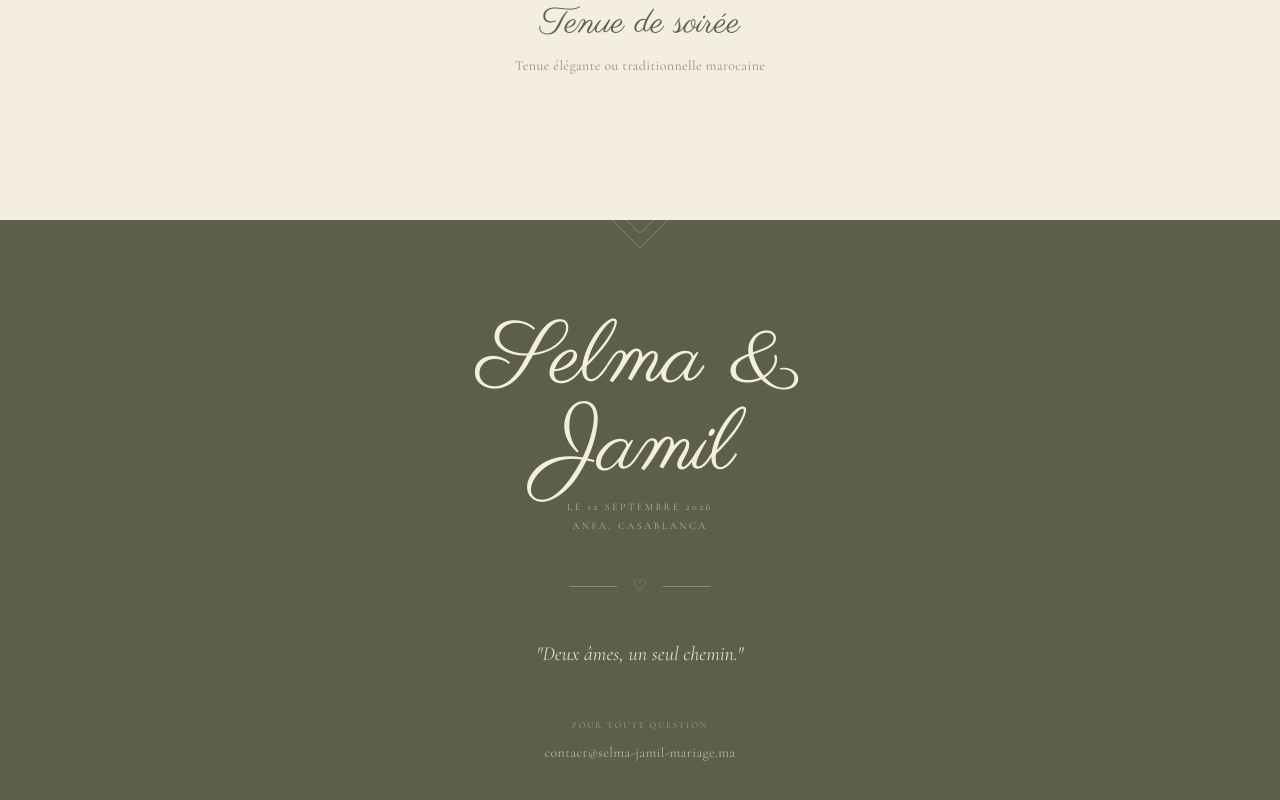
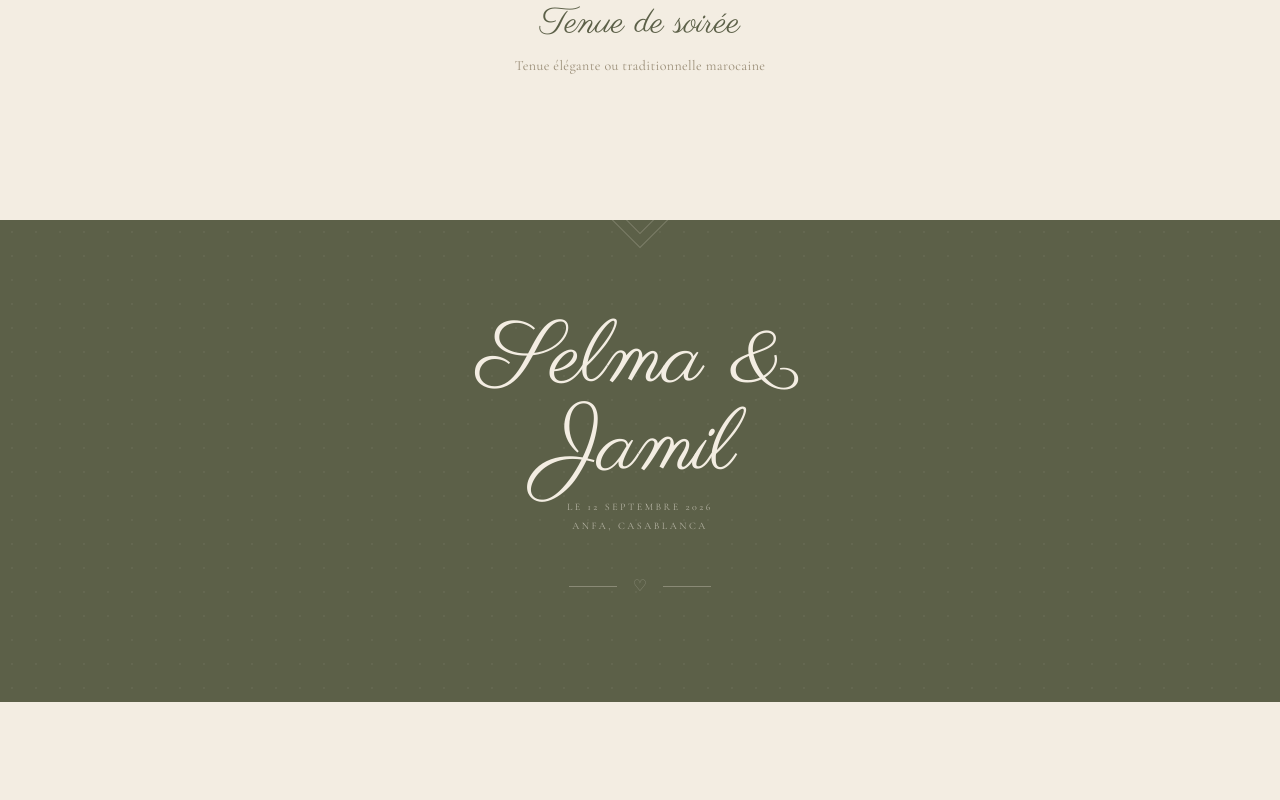
Before and after one commit to mehdibenabdallah6-hue/s-et-j, a React (Vite) app: page / in a window 1280 px wide. Shown: the part 6575-7375 px from the top of the page. After the commit the page ends 7277 px from the top, so only its background shows below. Built offline with nearby package versions, Linux system fonts and the light colour scheme.

Commit message:
content: remove quote and email address from footer

```diff
--- a/src/components/Footer.tsx
+++ b/src/components/Footer.tsx
@@ -57,25 +57,6 @@ export default function Footer() {
             <span className="block h-px w-12" style={{ backgroundColor: 'var(--color-wedding-bg)' }} />
           </div>
 
-          {/* Quote */}
-          <p
-            className="font-serif text-xl italic mb-12 leading-relaxed"
-            style={{ color: 'rgba(243,237,226,0.85)' }}
-          >
-            "Deux âmes, un seul chemin."
-          </p>
-
-          {/* Contact */}
-          <div className="font-serif" style={{ color: 'rgba(243,237,226,0.45)' }}>
-            <p className="uppercase tracking-[0.2em] text-[9px] mb-2">Pour toute question</p>
-            <a
-              href="mailto:contact@selma-jamil-mariage.ma"
-              className="text-sm tracking-wide transition-opacity duration-300 hover:opacity-100"
-              style={{ color: 'rgba(243,237,226,0.6)' }}
-            >
-              contact@selma-jamil-mariage.ma
-            </a>
-          </div>
         </motion.div>
       </div>
     </footer>
```
